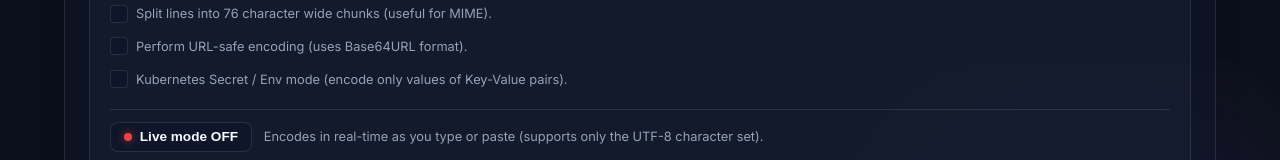
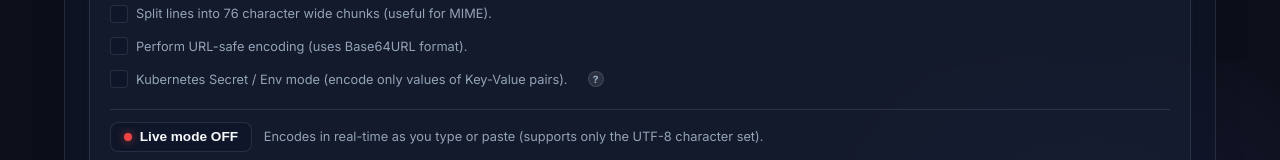
Before and after one commit to hirumzz/nocto-base64, a React (Vite) app: page / in a window 1280 px wide. Shown: the part 740-900 px from the top of the page. Built offline with nearby package versions, Linux system fonts and the light colour scheme.

Commit message:
feat: Add interactive help icon and glassmorphic tooltip next to Kubernetes secret checkbox

```diff
--- a/src/App.tsx
+++ b/src/App.tsx
@@ -287,12 +287,18 @@ function App() {
               </label>
             </div>
 
-            <div className="options-row checkbox-row">
+            <div className="options-row checkbox-row" style={{ display: 'flex', alignItems: 'center' }}>
               <label className="checkbox-container">
                 <input type="checkbox" checked={k8sSecret} onChange={e => setK8sSecret(e.target.checked)} />
                 <span className="checkmark"></span>
                 <span className="option-desc">Kubernetes Secret / Env mode (encode only values of Key-Value pairs).</span>
               </label>
+              <div className="tooltip-container">
+                <span className="tooltip-icon">?</span>
+                <div className="tooltip-content">
+                  Converts <code>KEY=value</code> or <code>KEY: value</code> into standard Kubernetes YAML <code>KEY: base64(value)</code>.
+                </div>
+              </div>
             </div>
 
             <div className="options-row action-row">
--- a/src/index.css
+++ b/src/index.css
@@ -449,3 +449,81 @@ footer {
   font-family: 'JetBrains Mono', monospace;
   font-size: 0.8rem;
 }
+
+/* Tooltip styles */
+.tooltip-container {
+  position: relative;
+  display: inline-flex;
+  align-items: center;
+  cursor: help;
+  margin-left: 0.5rem;
+}
+
+.tooltip-icon {
+  width: 16px;
+  height: 16px;
+  border-radius: 50%;
+  background: rgba(255, 255, 255, 0.1);
+  border: 1px solid var(--glass-border);
+  color: var(--text-muted);
+  font-size: 10px;
+  font-weight: 800;
+  display: flex;
+  align-items: center;
+  justify-content: center;
+  transition: all 0.2s;
+}
+
+.tooltip-container:hover .tooltip-icon {
+  background: var(--primary);
+  color: white;
+  border-color: var(--primary);
+  box-shadow: 0 0 8px var(--primary-glow);
+}
+
+.tooltip-content {
+  visibility: hidden;
+  opacity: 0;
+  position: absolute;
+  bottom: 125%;
+  left: 50%;
+  transform: translateX(-50%);
+  background: rgba(15, 23, 42, 0.95);
+  backdrop-filter: blur(8px);
+  border: 1px solid var(--glass-border);
+  color: var(--text-main);
+  padding: 0.75rem;
+  border-radius: 0.5rem;
+  width: 280px;
+  font-size: 0.8rem;
+  line-height: 1.4;
+  box-shadow: 0 10px 25px rgba(0, 0, 0, 0.5);
+  z-index: 10;
+  transition: opacity 0.2s, visibility 0.2s;
+  pointer-events: none;
+}
+
+.tooltip-content::after {
+  content: "";
+  position: absolute;
+  top: 100%;
+  left: 50%;
+  transform: translateX(-50%);
+  border-width: 5px;
+  border-style: solid;
+  border-color: rgba(15, 23, 42, 0.95) transparent transparent transparent;
+}
+
+.tooltip-container:hover .tooltip-content {
+  visibility: visible;
+  opacity: 1;
+}
+
+.tooltip-content code {
+  background: rgba(255, 255, 255, 0.1);
+  color: #60a5fa;
+  padding: 0.1rem 0.25rem;
+  border-radius: 0.25rem;
+  font-family: 'JetBrains Mono', monospace;
+  font-size: 0.75rem;
+}
```
